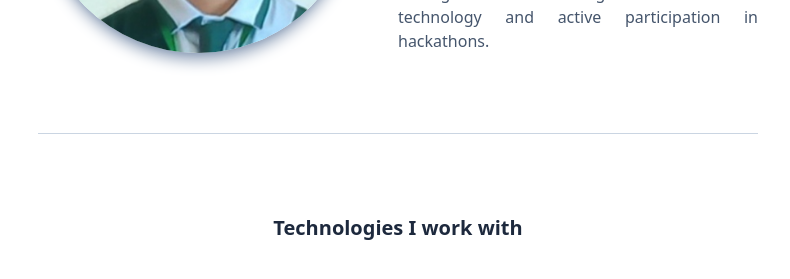
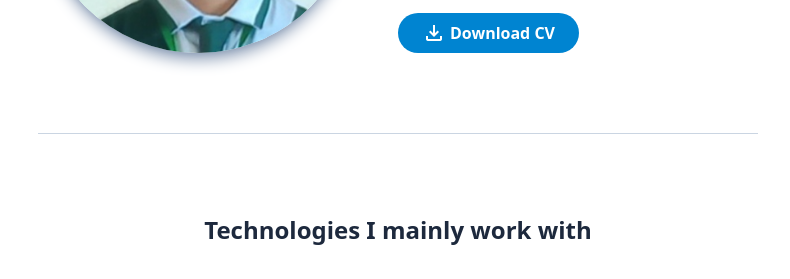
Before and after one commit to tqcss/portfolio-villareal, a website built with Vite: page index.html in a window 1280 px wide. Shown: the part 424-703 px from the top of the page, without its empty margins (242-1032 px from the left). Built offline with nearby package versions, Linux system fonts and the light colour scheme.

Commit message:
feat: add cv download button

```diff
--- a/index.html
+++ b/index.html
@@ -4,7 +4,7 @@
   <meta charset="UTF-8">
   <meta name="viewport" content="width=device-width, initial-scale=1.0">
   <link rel="stylesheet" href="src/styles/tailwind.css">
-  <link rel="stylesheet" href="https://fonts.googleapis.com/css2?family=Material+Symbols+Outlined:opsz,wght,FILL,GRAD@20..48,100..700,0..1,-50..200&icon_names=call,code,face,folder_code" />
+  <link rel="stylesheet" href="https://fonts.googleapis.com/css2?family=Material+Symbols+Outlined:opsz,wght,FILL,GRAD@20..48,100..700,0..1,-50..200&icon_names=call,download,face,folder_code" />
   <link rel="stylesheet" href="src/styles/icon.css">
   <title>@meiro.villareal</title>
 </head>
@@ -31,11 +31,15 @@
         <h1 class="text-2xl font-semibold text-slate-800">Hi there!👋</h1>
         <h2 class="text-3xl font-semibold text-slate-800">I'm <span class="text-sky-600 font-bold">Ken Meiro Villareal</span></h2>
         <p class="text-slate-600 text-justify">From Aklan, Visayas, Philippines; I'm currently a Computer Science student at West Visayas State University, majoring in Artificial Intelligence. With a strong interest in medical technology and active participation in hackathons.</p>
+        <button class="flex relative left-1/2 translate-x-[-50%] lg:left-0 lg:translate-x-0 items-center bg-sky-600 hover:bg-sky-500 text-white font-semibold py-2 px-6 mt-4 rounded-full ease-in-out duration-200">
+          <span class="material-symbols-outlined mr-1">download</span>
+          Download CV
+        </button>
       </article>
     </section>
     <div class="h-[1px] bg-slate-300"></div>
     <section class="my-20">
-      <h3 class="text-center text-xl font-semibold text-slate-800">Technologies I work with</h3>
+      <h3 class="text-center text-2xl font-semibold text-slate-800">Technologies I mainly work with</h3>
       <ul class="flex justify-center gap-5 mt-10 flex-wrap">
         <li class="sm:opacity-80 sm:hover:opacity-100 text-center text-slate-600 sm:text-transparent sm:hover:text-slate-600 ease-in-out duration-200">
           <img src="src/assets/html-5.png" alt="html" class="w-20 aspect-square inline-block mx-2" draggable="false">
```
